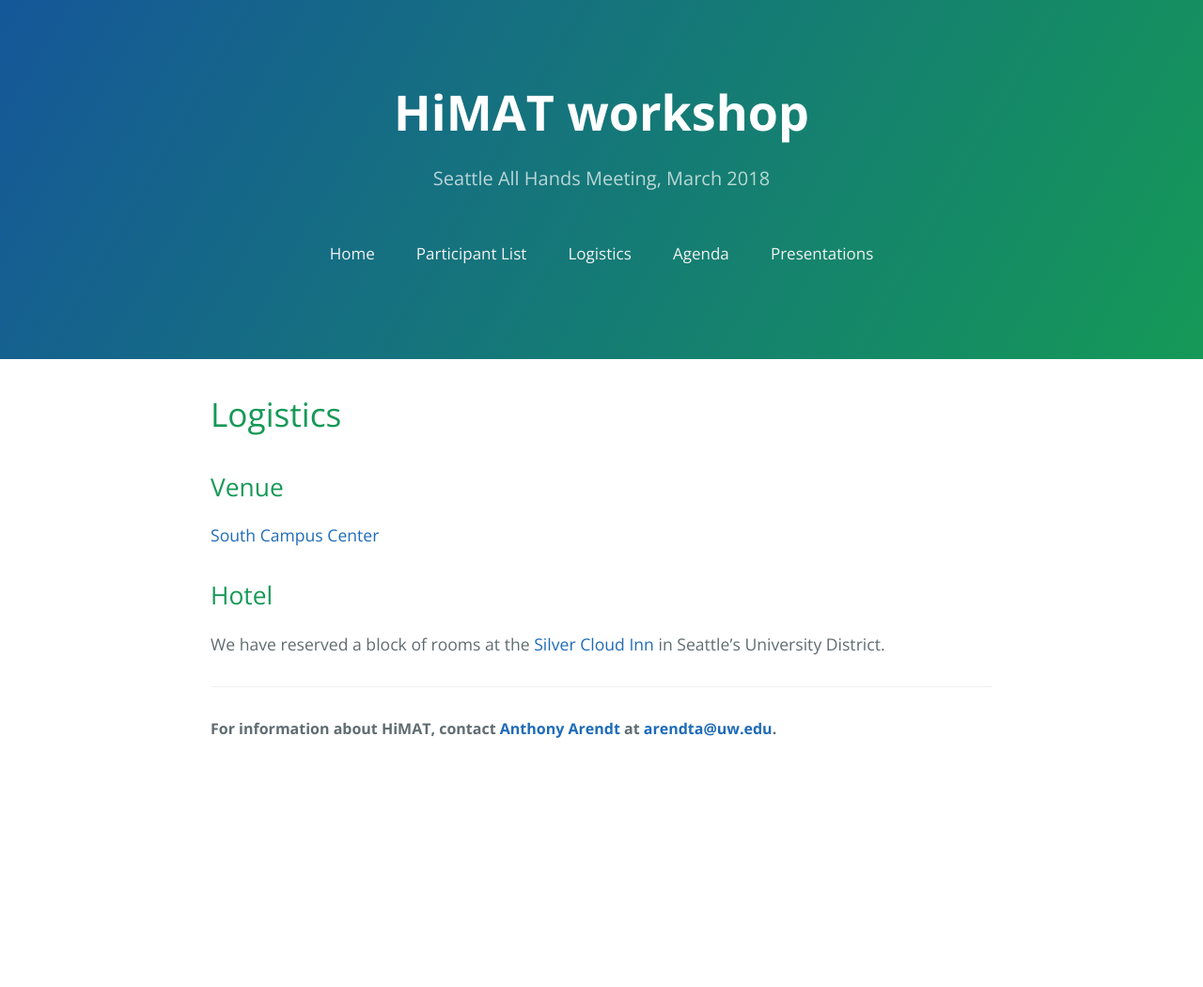
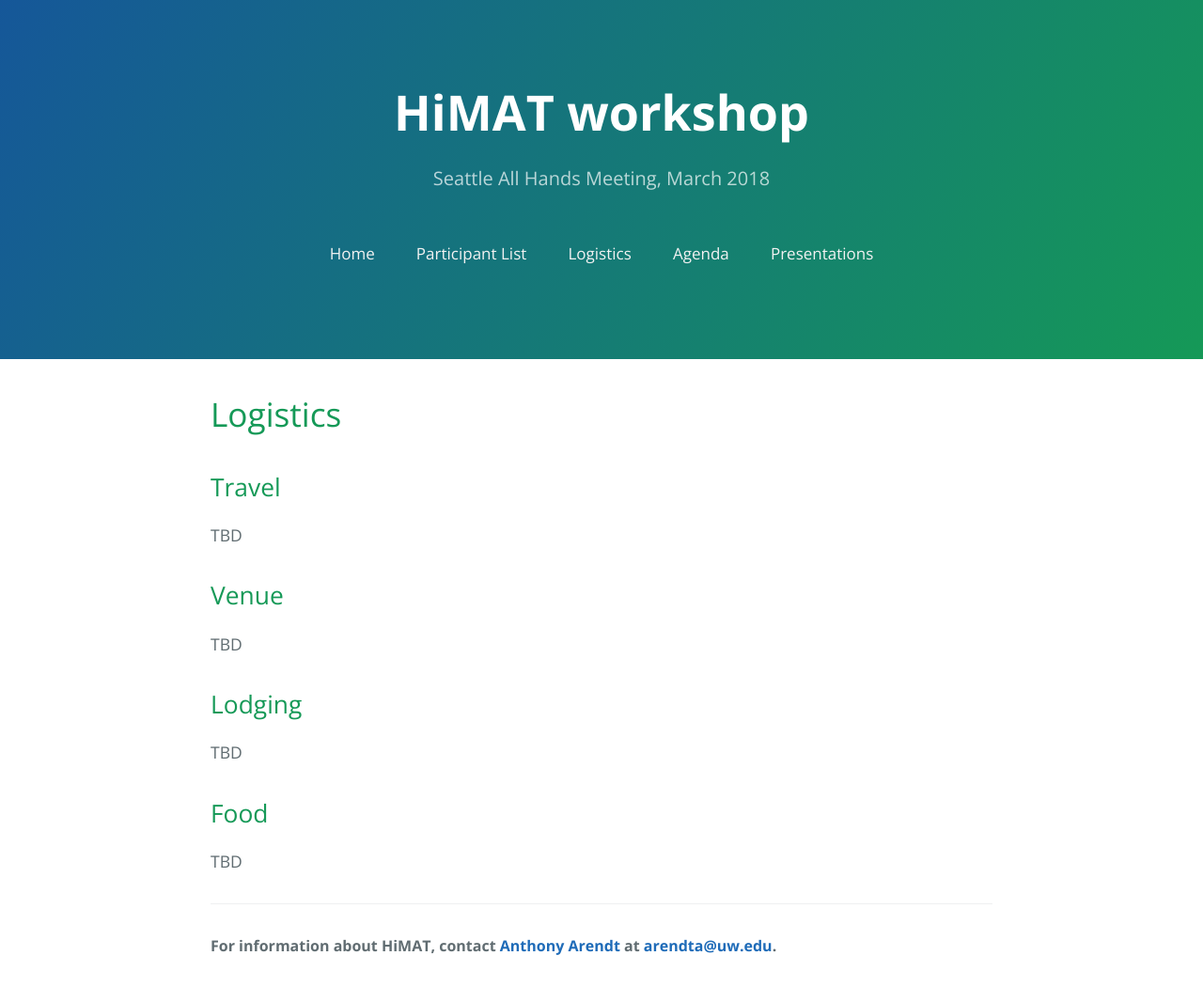
Before and after one commit to lsetiawan/2018-05-15-CAS-HiMAT, a Jekyll site: the page built from logistics.md, in a window 1280 px wide. Shown: the whole page at 94% size. Built offline with Jekyll 4.4.1, drawn with Linux system fonts in a browser that asks for light colours; before the commit the page ends 900 px from its top, so only the background shows below that.

Commit message:
Update logistics.md

```diff
--- a/logistics.md
+++ b/logistics.md
@@ -5,10 +5,18 @@ title: "Logistics"
 
 # Logistics
 
+## Travel
+
+TBD
+
 ## Venue
 
-[South Campus Center](http://www.washington.edu/maps/print/?building=209)
+TBD
 
-## Hotel
+## Lodging
 
-We have reserved a block of rooms at the [Silver Cloud Inn](https://www.silvercloud.com/university/) in Seattle's University District.
+TBD
+
+## Food
+
+TBD
```
